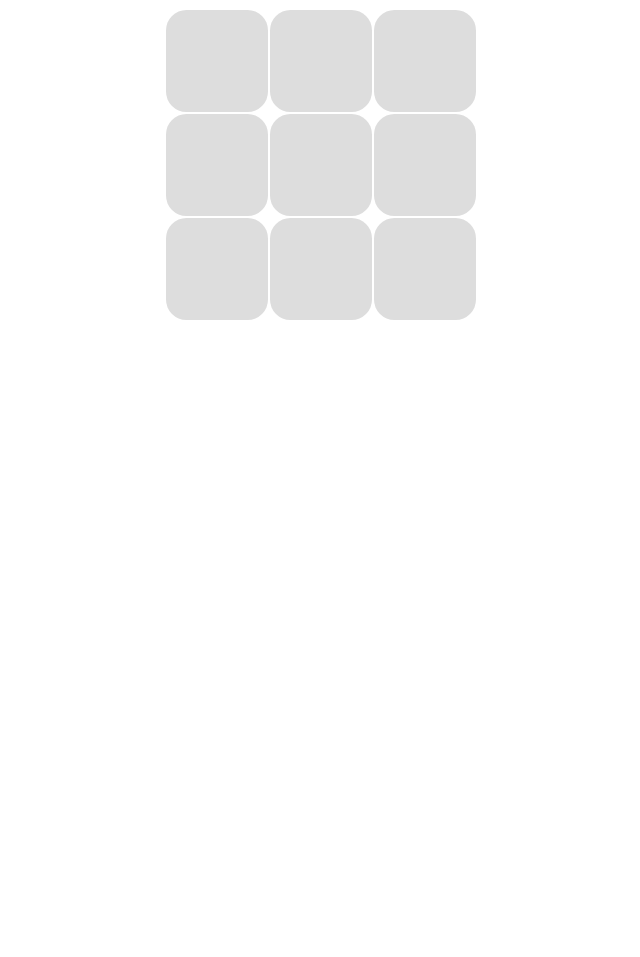
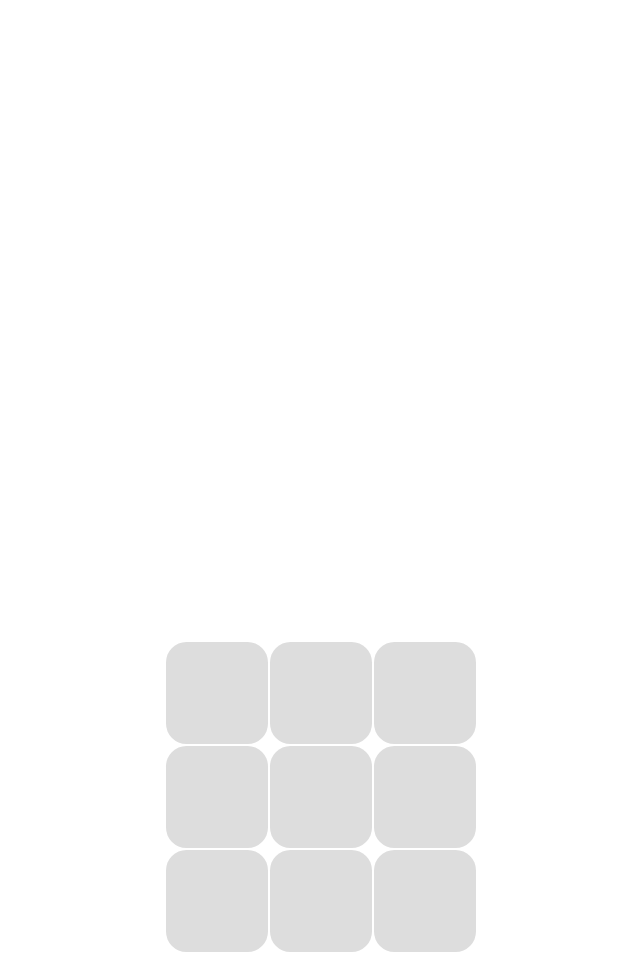
Before and after one commit to gokulakishorereddypuli/linegame, a plain HTML site: page index.html in a window 1280 px wide. Shown: the whole page, without its empty margins (319-959 px from the left). Before the commit the page ends 800 px from the top, so only its background shows below. Drawn offline with Linux system fonts and the light colour scheme.

Commit message:
Update index.html

```diff
--- a/index.html
+++ b/index.html
@@ -8,7 +8,7 @@
   <link rel="stylesheet" href="style.css">
 </head>
 
-<body>
+<body style="margin-top:50%;">
   <table>
     <tr>
       <td></td>
```
